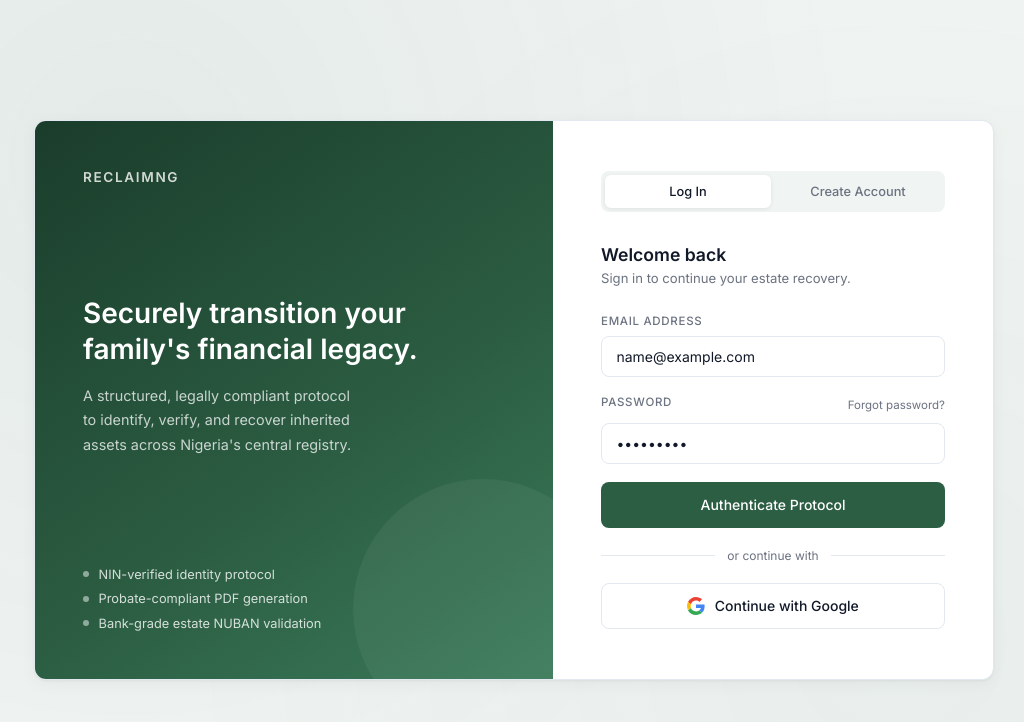
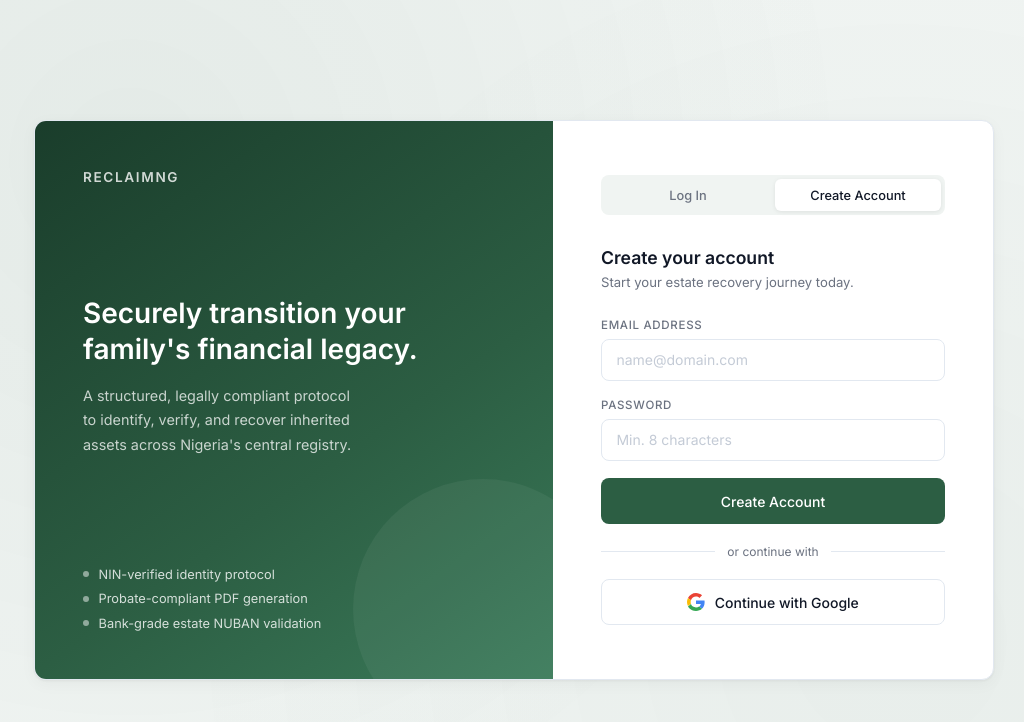
Before and after one commit to olash/Reclaiming, a website: page public/auth.html in a window 1280 px wide. Both pictures are taken after typing "name@example.com", "Sample123" into the empty fields and a click on the tab "Create Account". Shown: the whole page, without its empty margins (126-1150 px from the left). Drawn offline with nearby package versions, Linux system fonts and the light colour scheme.

Commit message:
Update auth.html

```diff
--- a/public/auth.html
+++ b/public/auth.html
@@ -662,28 +662,39 @@
   <script src="https://cdn.jsdelivr.net/npm/@supabase/supabase-js@2/dist/umd/supabase.min.js"></script>
 
   <script>
-    /* ── Supabase Init ────────────────────────────────────────────────────── */
-    const SUPABASE_URL = 'https://rbdwzpecudksbsjwmira.supabase.co';
+    /* ── Supabase Init ──────────────────────────────────────────────────────
+       Use `supabaseClient` to avoid naming collision with the global
+       `window.supabase` namespace injected by the CDN script.
+    ── */
+    const SUPABASE_URL  = 'https://rbdwzpecudksbsjwmira.supabase.co';
     const SUPABASE_ANON = 'eyJhbGciOiJIUzI1NiIsInR5cCI6IkpXVCJ9.eyJpc3MiOiJzdXBhYmFzZSIsInJlZiI6InJiZHd6cGVjdWRrc2JzandtaXJhIiwicm9sZSI6ImFub24iLCJpYXQiOjE3ODI5NjE2NjgsImV4cCI6MjA5ODUzNzY2OH0.Wqer73d85wITxgoWnqHibeF2mYPlxZD69N-X3vTCKag';
-    const supabase = window.supabase.createClient(SUPABASE_URL, SUPABASE_ANON);
+    const supabaseClient = window.supabase.createClient(SUPABASE_URL, SUPABASE_ANON);
 
-    /* ── If already logged in, skip the auth page entirely ───────────────── */
+    /* ── If already logged in, skip the auth page entirely ─────────────────── */
     (async () => {
-      const { data: { session } } = await supabase.auth.getSession();
+      try {
+        const { data: { session } } = await supabaseClient.auth.getSession();
         if (session) window.location.replace('dashboard.html');
+      } catch (e) {
+        console.warn('[auth] getSession error:', e);
+      }
     })();
 
-    /* ── Handle Google OAuth redirect coming back to this page ───────────── */
-    supabase.auth.onAuthStateChange((event, session) => {
+    /* ── Handle Google OAuth redirect coming back to this page ─────────────── */
+    supabaseClient.auth.onAuthStateChange((event, session) => {
       if ((event === 'SIGNED_IN' || event === 'TOKEN_REFRESHED') && session) {
         window.location.replace('dashboard.html');
       }
     });
 
-    /* ── Toast System ─────────────────────────────────────────────────────── */
+    /* ── All DOM interaction wrapped in DOMContentLoaded ────────────────────── */
+    document.addEventListener('DOMContentLoaded', () => {
+
+      /* ── Toast System ──────────────────────────────────────────────────────── */
       const toastContainer = document.getElementById('toast-container');
 
       function showToast(type, title, msg) {
+        if (!toastContainer) return;
         const icons = { success: '✓', error: '✕', info: 'ℹ' };
         const el = document.createElement('div');
         el.className = `toast ${type}`;
@@ -694,8 +705,6 @@
             ${msg ? `<div class="toast-msg">${msg}</div>` : ''}
           </div>`;
         toastContainer.appendChild(el);
-
-      // Auto-dismiss after 4.5 s
         const dismiss = () => {
           el.classList.add('out');
           el.addEventListener('animationend', () => el.remove(), { once: true });
@@ -704,20 +713,21 @@
         el.addEventListener('click', () => { clearTimeout(tid); dismiss(); });
       }
 
-    /* ── Map Supabase error codes to friendly messages ────────────────────── */
+      /* ── Map Supabase error codes to friendly messages ─────────────────────── */
       function friendlyError(err) {
         if (!err) return 'An unexpected error occurred.';
         const msg = (err.message || '').toLowerCase();
-      if (msg.includes('invalid login credentials')) return 'Email or password is incorrect. Please try again.';
-      if (msg.includes('email not confirmed')) return 'Please confirm your email address first.';
-      if (msg.includes('user already registered')) return 'An account with this email already exists. Try logging in instead.';
+        if (msg.includes('invalid login credentials'))  return 'Email or password is incorrect. Please try again.';
+        if (msg.includes('email not confirmed'))         return 'Please confirm your email address first.';
+        if (msg.includes('user already registered'))     return 'An account with this email already exists. Try logging in instead.';
         if (msg.includes('password should be at least')) return 'Your password must be at least 8 characters long.';
-      if (msg.includes('rate limit')) return 'Too many attempts. Please wait a moment and try again.';
+        if (msg.includes('rate limit'))                  return 'Too many attempts. Please wait a moment and try again.';
         return err.message || 'An unexpected error occurred.';
       }
 
-    /* ── Button loading helpers ───────────────────────────────────────────── */
+      /* ── Button loading helpers ─────────────────────────────────────────────── */
       function setLoading(btn, isLoading, label = 'Authorizing…') {
+        if (!btn) return;
         if (isLoading) {
           btn.setAttribute('disabled', 'true');
           btn.classList.add('loading', 'opacity-50', 'cursor-not-allowed');
@@ -725,10 +735,8 @@
           btn.removeAttribute('disabled');
           btn.classList.remove('loading', 'opacity-50', 'cursor-not-allowed');
         }
-
         const labelEl = btn.querySelector('.btn-label');
         const spinnerExisting = btn.querySelector('.spinner');
-
         if (isLoading) {
           if (labelEl) labelEl.textContent = label;
           if (!spinnerExisting) {
@@ -743,39 +751,42 @@
 
       function resetBtn(btn, originalLabel) {
         setLoading(btn, false);
-      const labelEl = btn.querySelector('.btn-label');
+        const labelEl = btn && btn.querySelector('.btn-label');
         if (labelEl) labelEl.textContent = originalLabel;
       }
 
-    /* ── Auto-switch tab from URL param (?tab=signup) ────────────────────── */
-    (function () {
-      const params = new URLSearchParams(window.location.search);
-      if (params.get('tab') === 'signup') switchTab('signup');
-    })();
-    const tabLogin = document.getElementById('tab-login');
+      /* ── Tab switcher ───────────────────────────────────────────────────────── */
+      const tabLogin  = document.getElementById('tab-login');
       const tabSignup = document.getElementById('tab-signup');
-    const secLogin = document.getElementById('section-login');
+      const secLogin  = document.getElementById('section-login');
       const secSignup = document.getElementById('section-signup');
 
       function switchTab(active) {
+        if (!tabLogin || !tabSignup || !secLogin || !secSignup) return;
         const isLogin = active === 'login';
         tabLogin.classList.toggle('active', isLogin);
         tabSignup.classList.toggle('active', !isLogin);
-      tabLogin.setAttribute('aria-selected', isLogin);
-      tabSignup.setAttribute('aria-selected', !isLogin);
+        tabLogin.setAttribute('aria-selected', String(isLogin));
+        tabSignup.setAttribute('aria-selected', String(!isLogin));
         secLogin.classList.toggle('hidden-section', !isLogin);
         secSignup.classList.toggle('hidden-section', isLogin);
       }
 
-    tabLogin.addEventListener('click', () => switchTab('login'));
-    tabSignup.addEventListener('click', () => switchTab('signup'));
+      /* Auto-switch tab from URL param (?tab=signup) */
+      const params = new URLSearchParams(window.location.search);
+      if (params.get('tab') === 'signup') switchTab('signup');
 
-    /* ── Log In form ──────────────────────────────────────────────────────── */
-    document.getElementById('login-form').addEventListener('submit', async (e) => {
+      if (tabLogin)  tabLogin.addEventListener('click',  () => switchTab('login'));
+      if (tabSignup) tabSignup.addEventListener('click', () => switchTab('signup'));
+
+      /* ── Log In form ────────────────────────────────────────────────────────── */
+      const loginForm = document.getElementById('login-form');
+      if (loginForm) {
+        loginForm.addEventListener('submit', async (e) => {
           e.preventDefault();
-      const btn = document.getElementById('login-btn');
+          const btn   = document.getElementById('login-btn');
           const email = document.getElementById('login-email').value.trim();
-      const pass = document.getElementById('login-password').value;
+          const pass  = document.getElementById('login-password').value;
 
           if (!email || !pass) {
             showToast('error', 'Missing fields', 'Please enter your email and password.');
@@ -784,9 +795,8 @@
 
           setLoading(btn, true, 'Authorizing…');
 
-      // Minimum shimmer display: 800 ms as specified
           const [{ error }] = await Promise.all([
-        supabase.auth.signInWithPassword({ email, password: pass }),
+            supabaseClient.auth.signInWithPassword({ email, password: pass }),
             new Promise(r => setTimeout(r, 800))
           ]);
 
@@ -799,13 +809,16 @@
           showToast('success', 'Authenticated', 'Redirecting to your dashboard…');
           setTimeout(() => window.location.replace('dashboard.html'), 600);
         });
+      }
 
-    /* ── Sign Up form ─────────────────────────────────────────────────────── */
-    document.getElementById('signup-form').addEventListener('submit', async (e) => {
+      /* ── Sign Up form ───────────────────────────────────────────────────────── */
+      const signupForm = document.getElementById('signup-form');
+      if (signupForm) {
+        signupForm.addEventListener('submit', async (e) => {
           e.preventDefault();
-      const btn = document.getElementById('signup-btn');
+          const btn   = document.getElementById('signup-btn');
           const email = document.getElementById('signup-email').value.trim();
-      const pass = document.getElementById('signup-password').value;
+          const pass  = document.getElementById('signup-password').value;
 
           if (!email || !pass) {
             showToast('error', 'Missing fields', 'Please enter your email and a password.');
@@ -819,7 +832,7 @@
           setLoading(btn, true, 'Creating Account…');
 
           const [{ data, error }] = await Promise.all([
-        supabase.auth.signUp({ email, password: pass }),
+            supabaseClient.auth.signUp({ email, password: pass }),
             new Promise(r => setTimeout(r, 800))
           ]);
 
@@ -829,7 +842,6 @@
             return;
           }
 
-      // If Supabase requires email confirmation, the session will be null
           if (data.session) {
             showToast('success', 'Account Created', 'Redirecting to your dashboard…');
             setTimeout(() => window.location.replace('dashboard.html'), 600);
@@ -839,37 +851,38 @@
               'We sent a confirmation link to <strong>' + email + '</strong>. Check your inbox to activate your account.');
           }
         });
+      }
 
-    /* ── Google OAuth ─────────────────────────────────────────────────────── */
+      /* ── Google OAuth ───────────────────────────────────────────────────────── */
       async function handleGoogleAuth(btn) {
         setLoading(btn, true, 'Redirecting…');
-
-      const { error } = await supabase.auth.signInWithOAuth({
+        const { error } = await supabaseClient.auth.signInWithOAuth({
           provider: 'google',
-        options: {
-          redirectTo: window.location.origin + '/dashboard.html'
-        }
+          options: { redirectTo: window.location.origin + '/dashboard.html' }
         });
-
         if (error) {
           resetBtn(btn, 'Continue with Google');
           showToast('error', 'Google Sign-In Failed', friendlyError(error));
         }
-      // On success: Supabase handles the redirect automatically
       }
 
-    document.getElementById('google-btn-login').addEventListener('click', () => handleGoogleAuth(document.getElementById('google-btn-login')));
-    document.getElementById('google-btn-signup').addEventListener('click', () => handleGoogleAuth(document.getElementById('google-btn-signup')));
+      const googleBtnLogin  = document.getElementById('google-btn-login');
+      const googleBtnSignup = document.getElementById('google-btn-signup');
+      if (googleBtnLogin)  googleBtnLogin.addEventListener('click',  () => handleGoogleAuth(googleBtnLogin));
+      if (googleBtnSignup) googleBtnSignup.addEventListener('click', () => handleGoogleAuth(googleBtnSignup));
 
-    /* ── Forgot password ──────────────────────────────────────────────────── */
-    document.getElementById('forgot-link').addEventListener('click', async (e) => {
+      /* ── Forgot password ────────────────────────────────────────────────────── */
+      const forgotLink = document.getElementById('forgot-link');
+      if (forgotLink) {
+        forgotLink.addEventListener('click', async (e) => {
           e.preventDefault();
-      const email = document.getElementById('login-email').value.trim();
+          const emailEl = document.getElementById('login-email');
+          const email   = emailEl ? emailEl.value.trim() : '';
           if (!email) {
             showToast('info', 'Enter your email first', 'Type your email address above, then click "Forgot password?" again.');
             return;
           }
-      const { error } = await supabase.auth.resetPasswordForEmail(email, {
+          const { error } = await supabaseClient.auth.resetPasswordForEmail(email, {
             redirectTo: window.location.origin + '/auth.html'
           });
           if (error) {
@@ -878,6 +891,9 @@
             showToast('success', 'Reset email sent', 'Check your inbox for a password reset link.');
           }
         });
+      }
+
+    }); /* end DOMContentLoaded */
   </script>
 </body>
 
```
Lines whose indentation alone changed are shown as unchanged.
